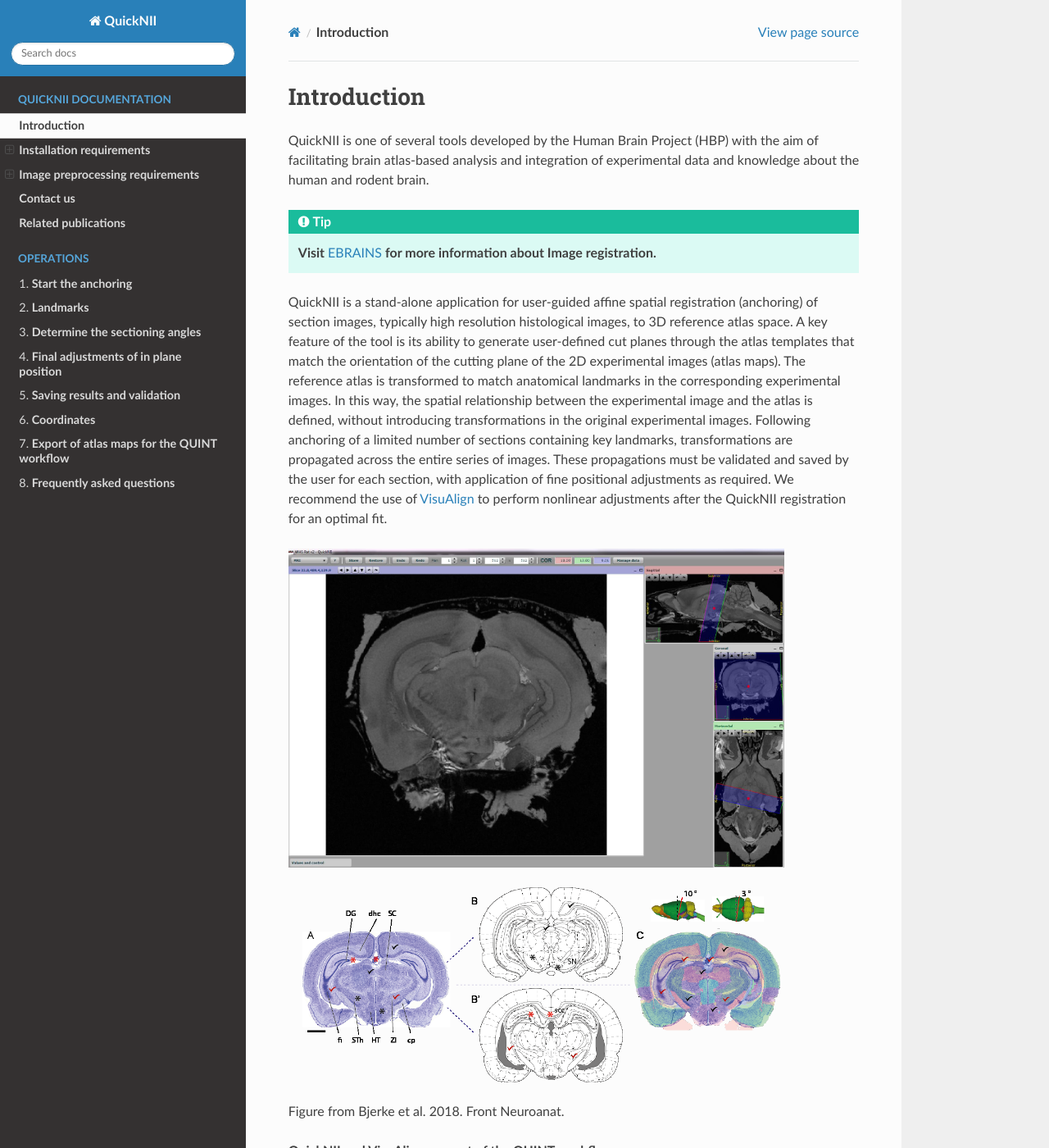
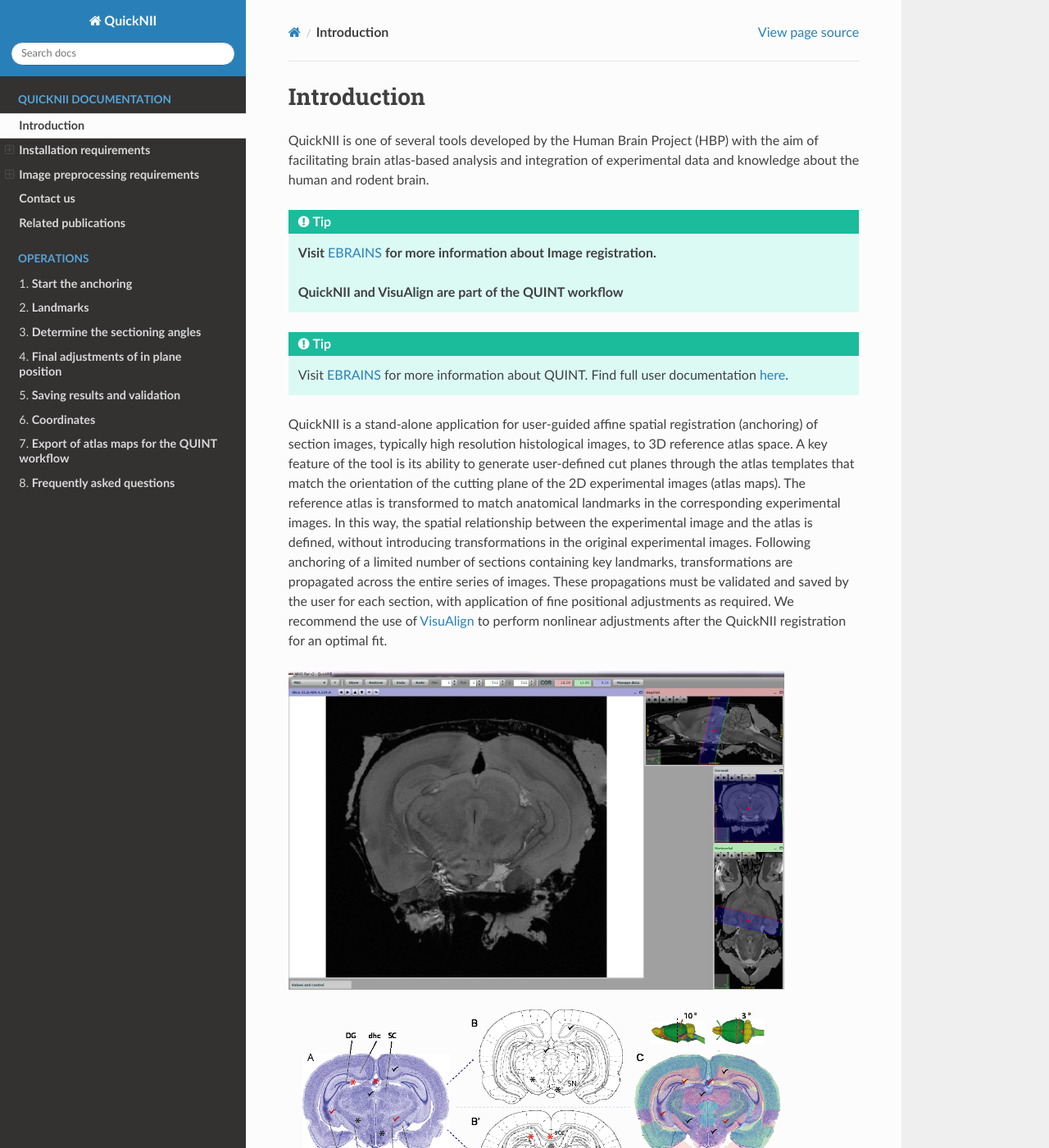
Before and after one commit to Tevemadar/QuickNII, a Sphinx documentation site: the page built from Docs/Introduction.rst, in a window 1280 px wide and 1400 px high. Shown: the whole window at 82% size. Built offline with Sphinx 7.4.7 and the Read the Docs theme 2.0.0, drawn with Linux system fonts in a browser that asks for light colours; part of the change alters nothing that is shown; some of the changed text lies outside the part shown.

```diff
--- a/Docs/Introduction.rst
+++ b/Docs/Introduction.rst
@@ -7,6 +7,12 @@ rodent brain.
 
 .. tip::
    **Visit** `EBRAINS <https://ebrains.eu/service/quicknii-and-visualign/>`_ **for more information about Image registration.**
+
+   **QuickNII and VisuAlign are part of the QUINT workflow**
+
+.. tip::
+   Visit `EBRAINS <https://ebrains.eu/service/quint/>`_ for more information about QUINT. Find full user documentation `here <https://quint-workflow.readthedocs.io>`_.
+
 
 QuickNII is a stand-alone application for user-guided affine
 spatial registration (anchoring) of section images, typically high
@@ -34,8 +40,3 @@ the QuickNII registration for an optimal fit.
    :height: 2.48678in
 
 Figure from Bjerke et al. 2018. Front Neuroanat.
-
-**QuickNII and VisuAlign are part of the QUINT workflow**
-
-.. tip::
-   Visit `EBRAINS <https://ebrains.eu/service/quint/>`_ for more information about QUINT. Find full user documentation `here <https://quint-workflow.readthedocs.io>`_.
```
